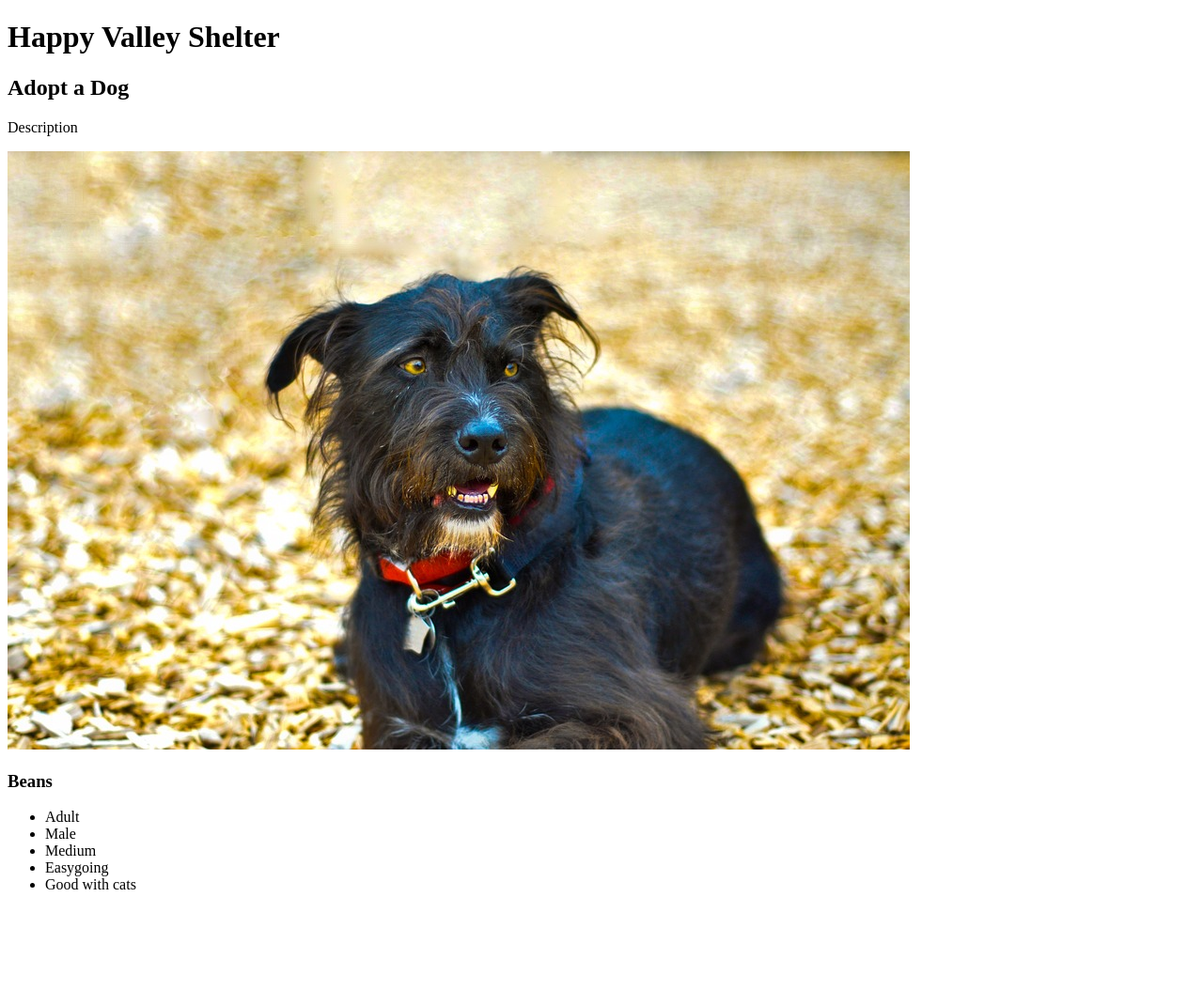
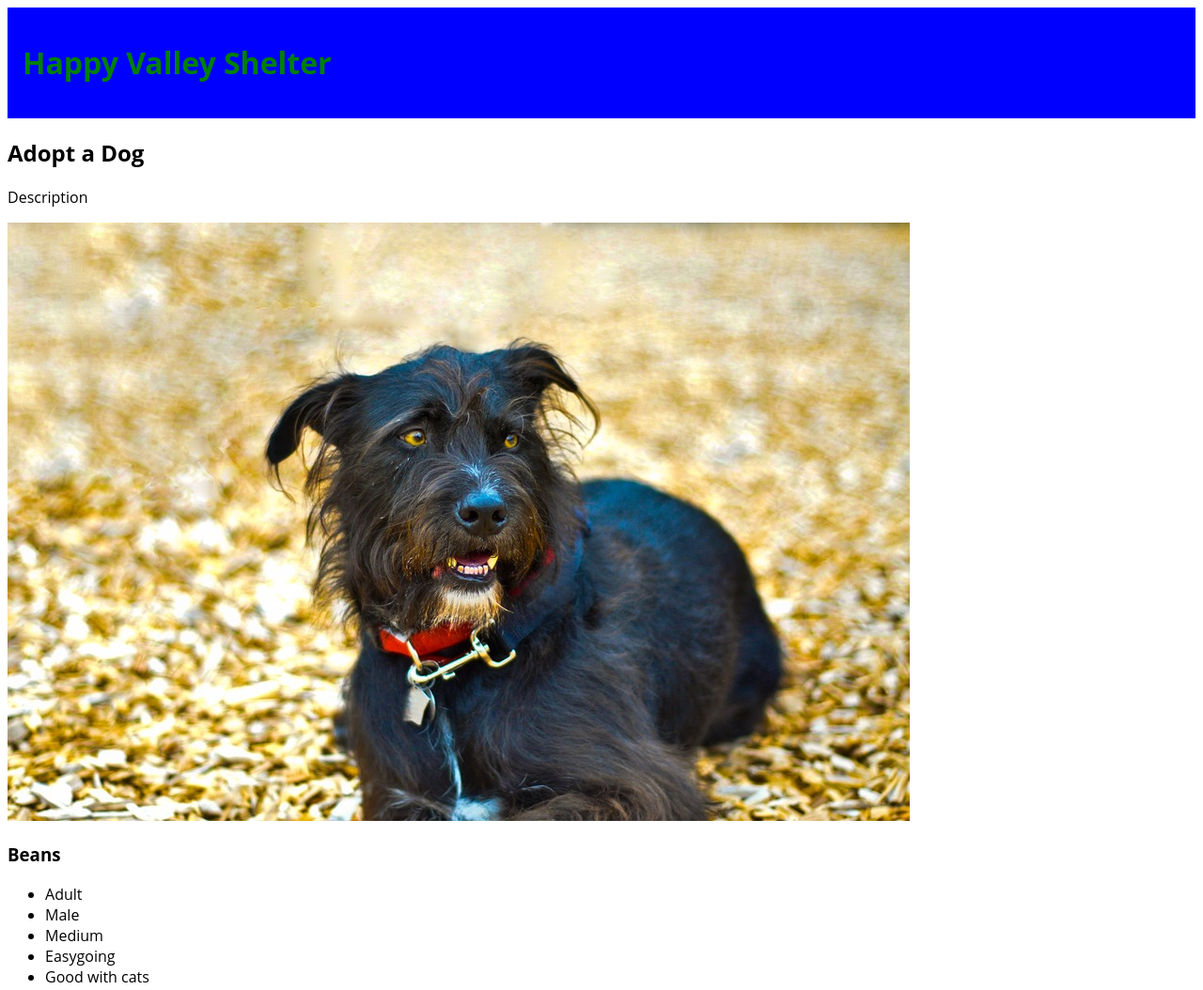
Before and after one commit to Momentum-Team-11/dog-adoption-ryanurbanski, a plain HTML site: page index.html in a window 1280 px wide. Shown: the whole page at 94% size. Before the commit the page ends 967 px from the top, so only its background shows below. Drawn offline with Linux system fonts and the light colour scheme.

Commit message:
Added styles to the css file.  Cannot get the border to show on the section1 class.

```diff
--- a/index.html
+++ b/index.html
@@ -3,6 +3,7 @@
 <html>
 <head>
     <Title>Happy Valley Shelter</Title>
+    <link rel="stylesheet" type="text/css" href="style.css">
 </head>
 <body>
 
--- a/style.css
+++ b/style.css
@@ -0,0 +1,11 @@
+body {
+    font-family: "Open Sans";
+}
+
+.section1 {
+    background-color: blue;
+    border-color: red;
+    border-width: medium;
+    color: green;
+    padding: 1em;
+}
```
